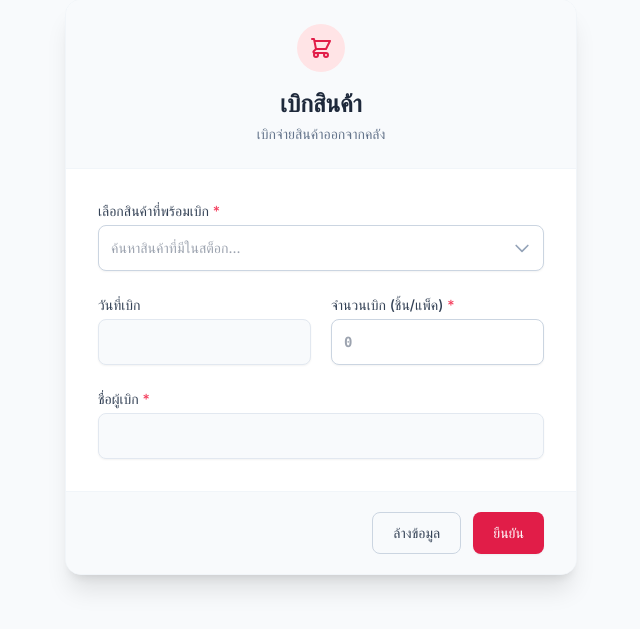
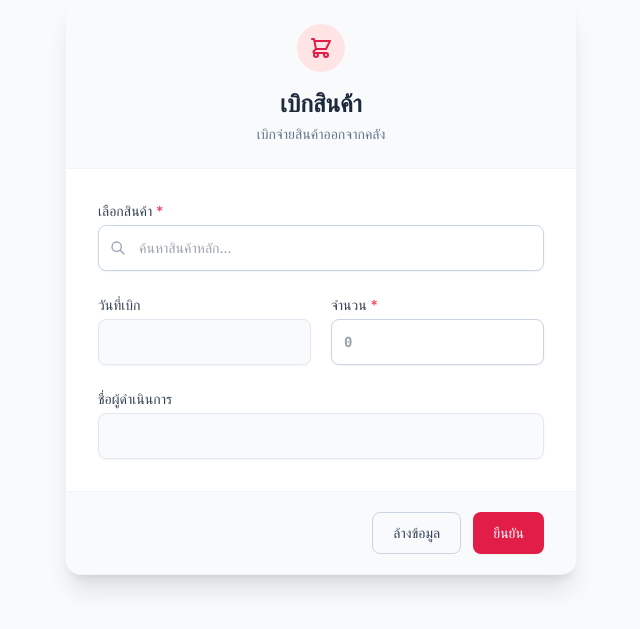
Before and after one commit to nuntawatrod/webpro_wms, a Node server app: template views/withdraw.ejs in a window 1280 px wide. Shown: the part 146-775 px from the top of the page, without its empty margins (319-959 px from the left). Run offline with Node 20, Linux system fonts and the light colour scheme; the template is opened without the code that fills it, so the values that code supplies are empty; some libraries are stand-ins or nearby versions.

Commit message:
change word in add/withdraw page

```diff
--- a/views/withdraw.ejs
+++ b/views/withdraw.ejs
@@ -29,17 +29,17 @@
 
                         <!-- Searchable Dropdown for Available Product -->
                         <div class="relative" id="wdProductContainer">
-                            <label class="block text-sm font-medium text-slate-700 mb-1">เลือกสินค้าที่พร้อมเบิก <span
-                                    class="text-rose-500">*</span></label>
+                            <label class="block text-sm font-medium text-slate-700 mb-1">เลือกสินค้า
+                                <span class="text-rose-500">*</span></label>
                             <div class="relative">
-                                <input type="text" id="wdProductInput" placeholder="ค้นหาสินค้าที่มีในสต็อก..."
-                                    class="w-full pl-3 pr-10 py-3 border border-slate-300 rounded-lg shadow-sm focus:ring-2 focus:ring-emerald-500 focus:border-emerald-500 outline-none text-sm transition-all bg-white"
+                                <input type="text" id="wdProductInput" placeholder="ค้นหาสินค้าหลัก..."
+                                    class="w-full pl-10 pr-4 py-3 border border-slate-300 rounded-lg shadow-sm focus:ring-2 focus:ring-emerald-500 focus:border-emerald-500 outline-none text-sm transition-all"
                                     autocomplete="off">
-                                <div class="absolute inset-y-0 right-0 pr-3 flex items-center pointer-events-none">
-                                    <svg class="w-5 h-5 text-slate-400" fill="none" stroke="currentColor"
+                                <div class="absolute inset-y-0 left-0 pl-3 flex items-center pointer-events-none">
+                                    <svg class="w-4 h-4 text-slate-400" fill="none" stroke="currentColor"
                                         viewBox="0 0 24 24">
                                         <path stroke-linecap="round" stroke-linejoin="round" stroke-width="2"
-                                            d="M19 9l-7 7-7-7"></path>
+                                            d="M21 21l-6-6m2-5a7 7 0 11-14 0 7 7 0 0114 0z"></path>
                                     </svg>
                                 </div>
                             </div>
@@ -60,7 +60,7 @@
 
                             <!-- Quantity -->
                             <div>
-                                <label class="block text-sm font-medium text-slate-700 mb-1">จำนวนเบิก (ชิ้น/แพ็ค) <span
+                                <label class="block text-sm font-medium text-slate-700 mb-1">จำนวน <span
                                         class="text-rose-500">*</span></label>
                                 <input type="number" id="wdQuantity" min="1" placeholder="0"
                                     class="w-full px-3 py-3 border border-slate-300 rounded-lg shadow-sm focus:ring-2 focus:ring-emerald-500 focus:border-emerald-500 outline-none text-sm transition-all font-semibold font-mono">
@@ -69,8 +69,7 @@
 
                         <!-- Withdrawer Name -->
                         <div>
-                            <label class="block text-sm font-medium text-slate-700 mb-1">ชื่อผู้เบิก <span
-                                    class="text-rose-500">*</span></label>
+                            <label class="block text-sm font-medium text-slate-700 mb-1">ชื่อผู้ดำเนินการ</label>
                             <input type="text" id="wdActorName" value="<%= user ? user.username : '' %>" readonly
                                 class="w-full px-3 py-3 bg-slate-50 border border-slate-200 text-slate-600 rounded-lg shadow-sm text-sm cursor-not-allowed">
                         </div>
```
Also changed, not shown: views/add_stock.ejs (+4 -18 lines).
